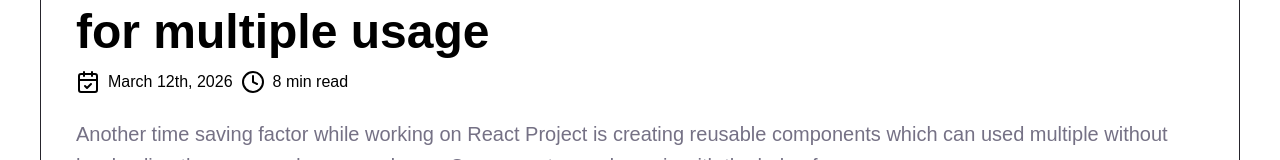
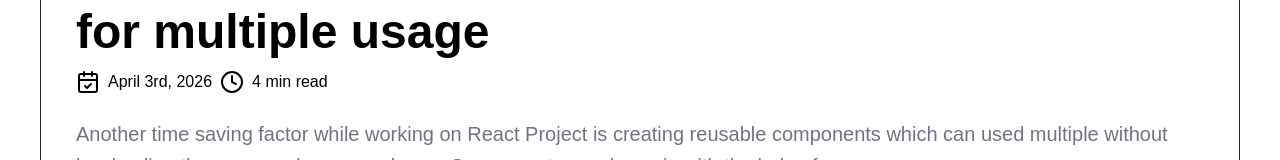
Before and after one commit to JayanShrestha/my-portfolio-react, a React (Vite) app: page /blog/Reusable-Components in a window 1280 px wide. Shown: the part 254-414 px from the top of the page. Built offline with nearby package versions, Linux system fonts and the light colour scheme; the HTML template or start-up script is replaced by a standard one.

Commit message:
updated date and read time

```diff
--- a/src/constants/blog-post.jsx
+++ b/src/constants/blog-post.jsx
@@ -18,8 +18,8 @@ export const blog_post = [
     title: "Creating Reusable components for React Project for multiple usage",
     excerpt:
       "Another time saving factor while working on React Project is creating reusable components which can used multiple without hardcoding the same code over and over. Components are dynamic with the help of props.",
-    date: "March 12th, 2026",
-    readTime: "8 min read",
+    date: "April 3rd, 2026",
+    readTime: "4 min read",
     category: "React JS",
     url: "/blog/Reusable-Components",
     content: <Reusable_Components />,
```
